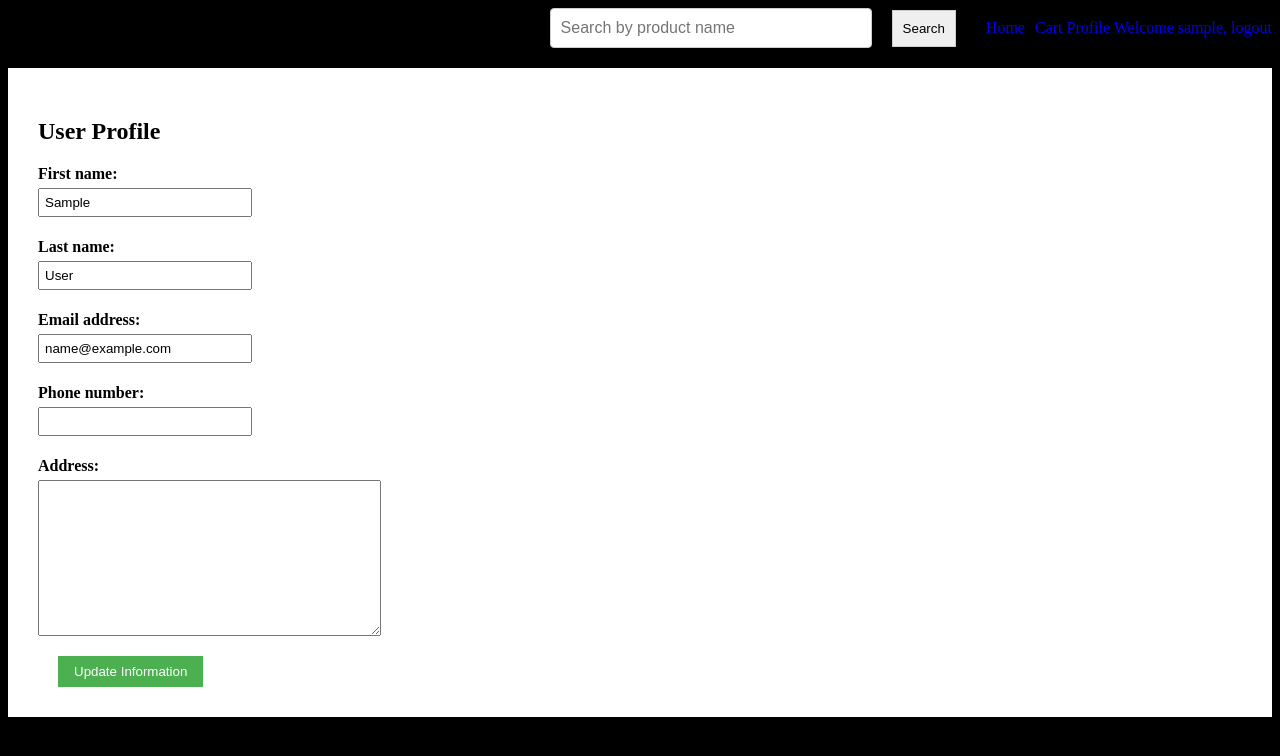
After one commit to lctzz540/Cellphone-Store-WebApp-Django, a Django app: page /profile/ in a window 1280 px wide. The commit adds this page. Shown: the top 756 px of the page. Run offline with Django 4.2, Linux system fonts and the light colour scheme; the visitor is signed in with stand-in values (Sample User, id 1).

Commit message:
add profile page and editable

```diff
--- a/celphone/urls.py
+++ b/celphone/urls.py
@@ -31,6 +31,7 @@ from store.views import (
     search_and_filter,
     password_reset,
     password_reset_request,
+    user_profile,
 )
 
 urlpatterns = [
@@ -59,4 +60,5 @@ urlpatterns = [
         "password-reset-request/", password_reset_request, name="password_reset_request"
     ),
     path("password-reset/<str:token>/", password_reset, name="password_reset"),
+    path("profile/", user_profile, name="user_profile"),
 ]
--- a/store/apps.py
+++ b/store/apps.py
@@ -2,5 +2,5 @@ from django.apps import AppConfig
 
 
 class StoreConfig(AppConfig):
-    default_auto_field = 'django.db.models.BigAutoField'
-    name = 'store'
+    default_auto_field = "django.db.models.BigAutoField"
+    name = "store"
--- /dev/null
+++ b/store/forms.py
@@ -0,0 +1,26 @@
+from django.contrib.auth.forms import (
+    PasswordChangeForm,
+    UserCreationForm,
+    UserChangeForm,
+)
+from django import forms
+from .models import User
+
+
+class UserCreationForm(UserCreationForm):
+    phone_number = forms.CharField(max_length=20)
+    address = forms.CharField(max_length=20)
+
+    class Meta(UserCreationForm.Meta):
+        model = User
+        fields = UserCreationForm.Meta.fields + ("phone_number", "address")
+
+
+class UserProfileForm(UserChangeForm):
+    def __init__(self, *args, **kwargs):
+        super().__init__(*args, **kwargs)
+        self.fields.pop("password")
+
+    class Meta:
+        model = User
+        fields = ("first_name", "last_name", "email", "phone_number", "address")
--- a/store/models.py
+++ b/store/models.py
@@ -35,6 +35,13 @@ class User(AbstractUser):
     @property
     def is_authenticated(self):
         return self.is_active
+
+
+class UserProfile(models.Model):
+    user = models.OneToOneField(User, on_delete=models.CASCADE)
+    # Add additional fields for user information
+    phone_number = models.CharField(max_length=20)
+    address = models.CharField(max_length=255)
 
 
 class Cart(models.Model):
--- a/store/templates/base.html
+++ b/store/templates/base.html
@@ -77,6 +77,7 @@
         {% endif %} {% if user.is_authenticated %}
         <li>
           <a href="/cart">Cart</a>
+          <a href="/profile">Profile</a>
           <a class="current-user" href="/logout">Welcome {{ user.username }}, logout</a>
         </li>
         {% endif %}
--- /dev/null
+++ b/store/templates/profile.html
@@ -0,0 +1,51 @@
+
+{% extends 'base.html' %}
+
+{% block content %}
+<style>
+  .user-profile-form {
+    background-color: white;
+    padding: 30px;
+    margin-bottom: 10px;
+  }
+
+  .user-profile-form label {
+    display: block;
+    font-weight: bold;
+    margin-bottom: 5px;
+  }
+
+  .user-profile-form input[type="text"],
+  .user-profile-form input[type="email"] {
+    padding: 5px;
+    width: 200px;
+    margin-bottom: 5px;
+  }
+
+  .user-profile-form button[type="submit"] {
+    padding: 8px 16px;
+    background-color: #4caf50;
+    color: white;
+    border: none;
+    cursor: pointer;
+  }
+</style>
+
+<div class="user-profile-form">
+  <h2>User Profile</h2>
+  <form method="post">
+    {% csrf_token %}
+    {{ form.as_p }}
+
+    {% if messages %}
+      <ul class="messages">
+        {% for message in messages %}
+          <li{% if message.tags %} class="{{ message.tags }}"{% endif %}>{{ message }}</li>
+        {% endfor %}
+      </ul>
+    {% endif %}
+
+    <button type="submit">Update Information</button>
+  </form>
+</div>
+{% endblock %}
--- a/store/views.py
+++ b/store/views.py
@@ -2,7 +2,6 @@ from django.contrib.auth.hashers import make_password
 from django.contrib import messages
 from django.contrib.auth import login, logout
 from django.contrib.auth.forms import AuthenticationForm
-from .form import UserCreationForm
 from django.shortcuts import render, redirect, get_object_or_404
 from .models import Product, User, Cart, CartItem
 from .backends import CustomUserModelBackend
@@ -11,6 +10,7 @@ from django.views.decorators.csrf import csrf_protect
 from django.core.mail import send_mail
 from django.utils.crypto import get_random_string
 from .models import PasswordResetRequest
+from .forms import UserProfileForm, UserCreationForm
 
 
 def home(request):
@@ -243,3 +243,17 @@ def password_reset(request, token):
         return redirect("login")
 
     return render(request, "password_reset.html", {"token": token})
+
+
+@login_required
+def user_profile(request):
+    user = request.user
+    if request.method == "POST":
+        form = UserProfileForm(request.POST, instance=user)
+        if form.is_valid():
+            form.save()
+            return redirect("user_profile")
+    else:
+        form = UserProfileForm(instance=user)
+
+    return render(request, "profile.html", {"form": form})
```
Also changed, not shown: store/form.py (deleted, +0 -12 lines), store/migrations/0010_userprofile_passwordresetrequest.py (added).
